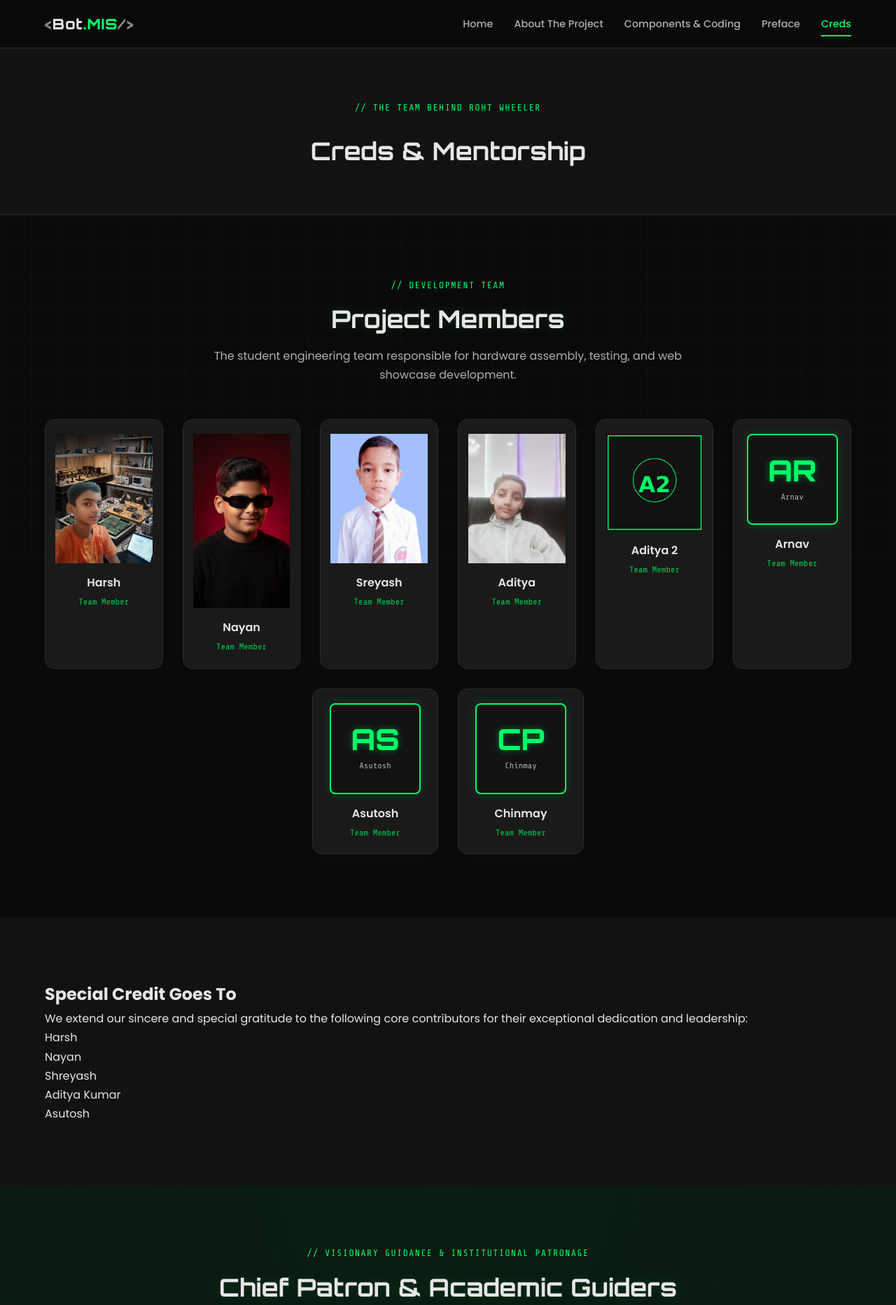
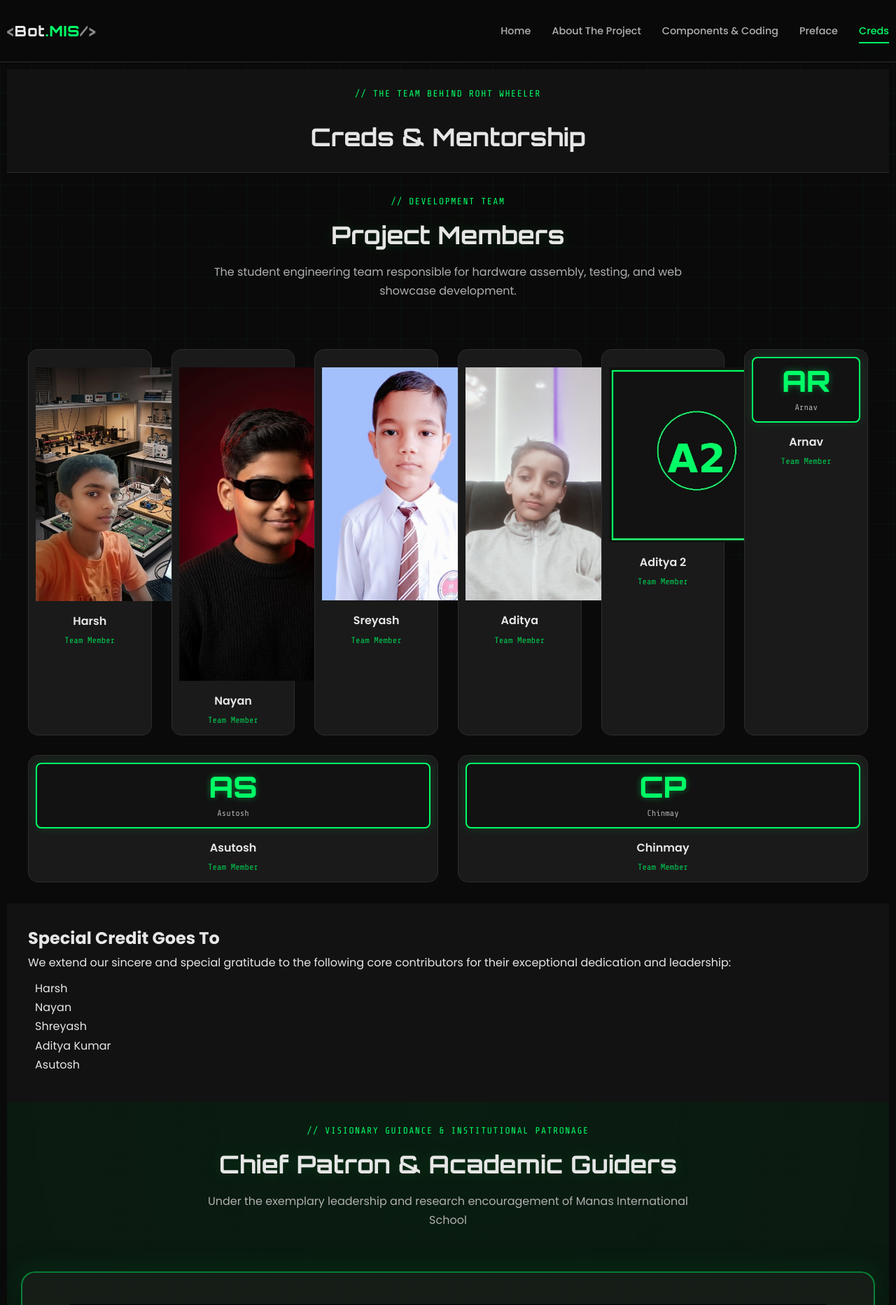
Before and after one commit to pratimask2021996-alt/roht-wheeler-bot, a Flask app: page /creds in a window 1280 px wide. Shown: the top 1865 px of the page at 70% size. Run offline with Flask 3, Linux system fonts and the light colour scheme.

Commit message:
Implement global CSS reset and layout fixes
Added global CSS reset and fixes for images, sections, and text wrapping.

```diff
--- a/static/css/style.css
+++ b/static/css/style.css
@@ -1055,3 +1055,44 @@ p, h1, h2, h3, h4, span, a {
   -webkit-overflow-scrolling: touch;
   width: 100%;
 }
+/* 1. Global Reset - Extra space aur horizontal scroll bilkul khatam */
+html, body {
+  width: 100% !important;
+  max-width: 100% !important;
+  overflow-x: hidden !important; /* Side mein faltu scroll nahi hone dega */
+  margin: 0 !important;
+  padding: 0 !important;
+}
+
+*, *::before, *::after {
+  box-sizing: border-box !important;
+}
+
+/* 2. Tiny Images Fix - Home Page aur Baki Photos ko Clean Size dena */
+img {
+  max-width: 100% !important;
+  width: auto !important;
+  min-width: 250px !important; /* Photo bindu jitni chhoti nahi hogi */
+  height: auto !important;
+  display: block !important;
+  margin: 15px auto !important; /* Photo screen ke center mein aayegi */
+  object-fit: contain !important;
+}
+
+/* 3. Sections & Tables Fix - Jahan text khatam, wahan box khatam */
+section, div, container, main, table, .credits-section, .preface-section {
+  width: 100% !important;
+  max-width: 100% !important;
+  height: auto !important; /* Extra vertical space mita dega */
+  min-height: auto !important;
+  padding: 10px !important;
+  margin-left: 0 !important;
+  margin-right: 0 !important;
+}
+
+/* 4. Text Wrapping - Screen se bahar text nahi bhagega */
+p, h1, h2, h3, h4, span, a, td, th {
+  word-wrap: break-word !important;
+  overflow-wrap: break-word !important;
+  white-space: normal !important;
+}
```
